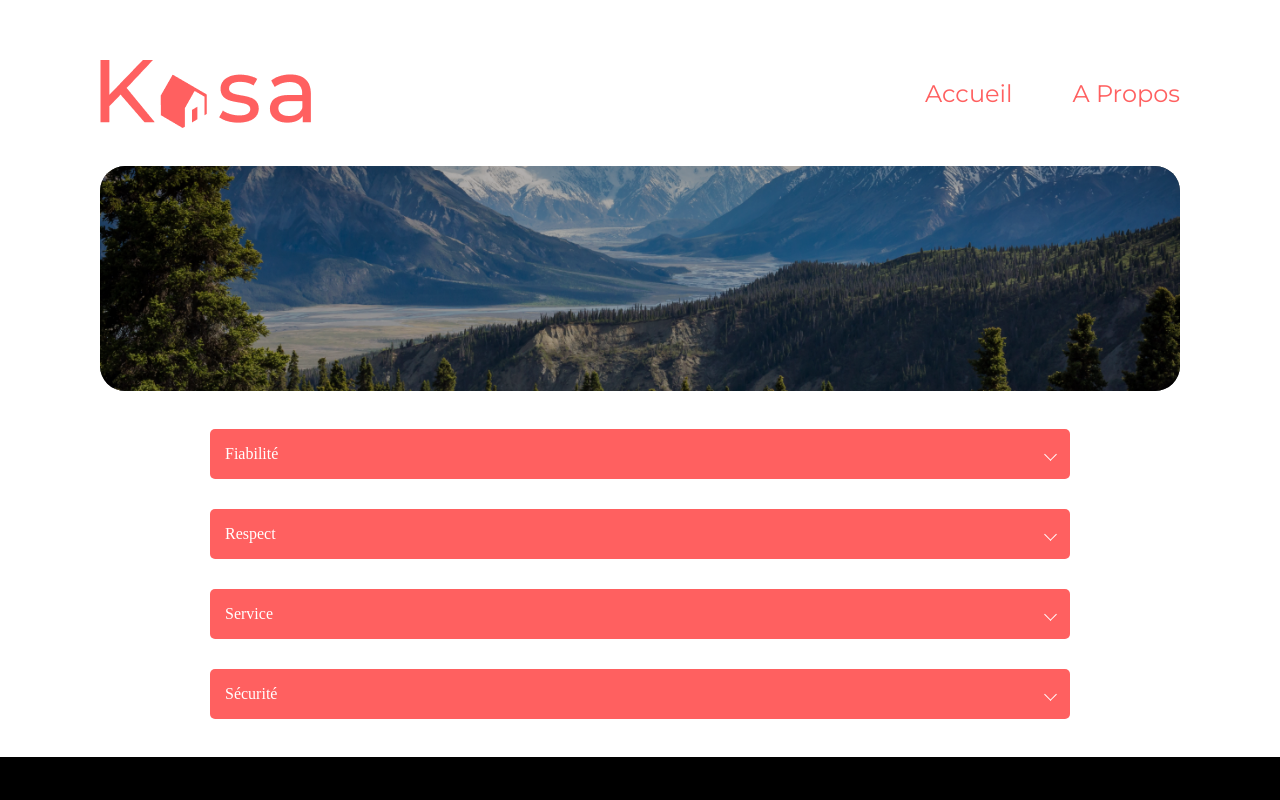
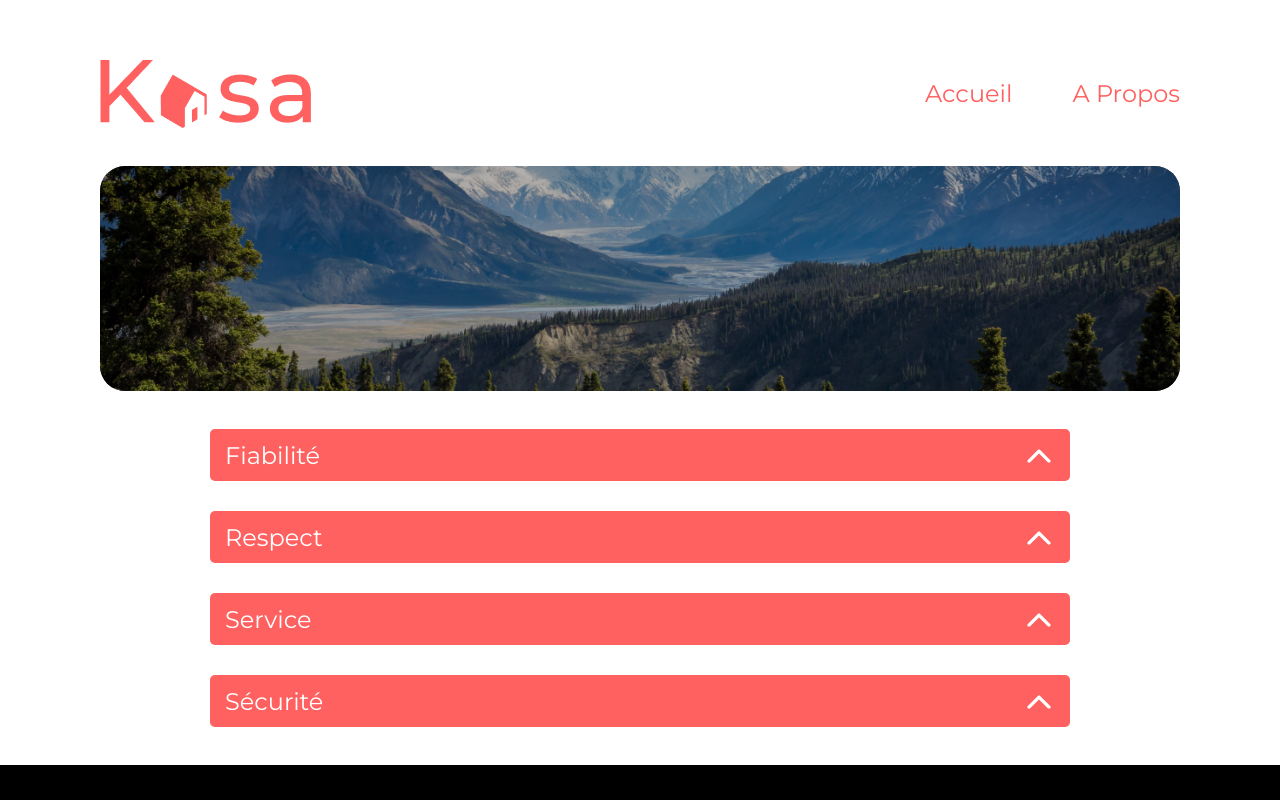
Before and after one commit to Anthax386/kasa-p8, a React (Create React App) app: page /propos in a window 1280 px wide. Shown: the top 800 px of the page. Built offline with nearby package versions, Linux system fonts and the light colour scheme.

Commit message:
dropdown component from about page

```diff
--- a/src/components/Dropdown/dropdown.scss
+++ b/src/components/Dropdown/dropdown.scss
@@ -4,23 +4,88 @@
     display: flex;
     flex-direction: column;
     gap: 30px;
+    position: relative;
+    article {
+        max-height: fit-content;
+        border-radius: 10px 10px 5px 5px;
+        background: #F6F6F6;
+        .aboutText {
+            color:#FF6060;
+            opacity: 0;
+            transform: scaleY(0);
+            padding: 20px;
+            p {
+                padding: 0;
+                margin: 0;
+                color: #FF6060;
+                font-family: Montserrat;
+                font-size: 18px;
+                font-style: normal;
+                font-weight: 400;
+            }
+        }
+        .hidden {
+            display: none;
+        }
         .dropdown {
             display: flex;
             flex-direction: row;
             justify-content: space-between;
             align-items: center;
-        padding: 0 15px;
+            padding: 10px 15px;
             border-radius: 5px;
             background:  #FF6060;
+            cursor: pointer;
             p {
-            color: #fff;
+                margin: 0;
+                color: #FFF;
+                font-family: Montserrat;
+                font-size: 24px;
+                font-style: normal;
+                font-weight: 500;
             }
-        .arrow {
-            width: 8px;
-            height: 8px;
-            border-bottom: 1px solid #fff;
-            border-right: 1px solid #fff;
-            transform: rotate(45deg);
+            svg {
+                width: 32px;
+                height: 32px;
+                flex-shrink: 0;
             }
         }
     }
+}
+
+@keyframes arrowDown {
+    0%{
+        transform: rotate(0);
+    }
+    100% {
+        transform: rotate(180deg);
+    }
+}
+@keyframes arrowUp {
+    0%{
+        transform: rotate(180deg);
+    }
+    100%{
+        transform: rotate(0);
+    }
+}
+@keyframes showText {
+    0%{
+        transform: scaleY(0);
+        opacity: 0;
+    }
+    100%{
+        transform: scaleY(1);
+        opacity: 1;
+    }
+}
+@keyframes hideText {
+    0%{
+        transform: scaleY(1);
+        opacity: 1;
+    }
+    100%{
+        transform: scaleY(0);
+        opacity: 0;
+    }
+}
--- a/src/components/Dropdown/index.jsx
+++ b/src/components/Dropdown/index.jsx
@@ -1,17 +1,42 @@
+import abouts from '../../data/about.json'
+
 function DropDown () {
-    const aboutCat = ['Fiabilité', 'Respect', 'Service', 'Sécurité']
     return (
-        <div className="Dropdowm-div">
-            {aboutCat.map((cat) => {
+        <section className="Dropdowm-div">
+            {abouts.map((about) => {
                 return (
-                    <div className="dropdown">
-                        <p>{cat}</p>
-                        <div className="arrow"></div>
-                    </div>
+                    <article key={about.cat.name}>
+                        <div className="dropdown" onClick={() => dropdown(about.cat)}>
+                            <p>{about.cat.name}</p>
+                            <svg xmlns="http://www.w3.org/2000/svg" width="33" height="32" viewBox="0 0 33 32" fill="none" id={about.cat.name}>
+                                <path d="M15.2897 10.7897C15.9591 10.1202 17.0462 10.1202 17.7157 10.7897L27.9979 21.0719C28.6674 21.7414 28.6674 22.8285 27.9979 23.4979C27.3285 24.1673 26.2414 24.1673 25.572 23.4979L16.5 14.4259L7.42804 23.4926C6.75862 24.162 5.67148 24.162 5.00206 23.4926C4.33265 22.8231 4.33265 21.736 5.00206 21.0666L15.2843 10.7843L15.2897 10.7897Z" fill="white"/>
+                            </svg>
+                        </div>
+                        <div className="aboutText hidden" id={about.cat.name+'text'}>
+                            <p>{about.text}</p>
+                        </div>
+                    </article>
                 )
             })}
-        </div>
+        </section>
     )
 }
 
+function dropdown(about){
+    console.log(about)
+    const arrow = document.querySelector(`#${about.name}`)
+    const text = document.querySelector(`#${about.name}text`)
+    if (about.isOpen === false ) {
+        arrow.style.animation='arrowDown 100ms ease-in-out forwards'
+        text.style.animation='showText 100ms ease-in-out forwards'
+        text.classList.remove('hidden')
+        about.isOpen = true
+    } else {
+        arrow.style.animation='arrowUp 100ms ease-in-out forwards'
+        text.style.animation='hideText 100ms ease-in-out forwards'
+        text.classList.add('hidden')
+        about.isOpen = false
+    }
+}
+
 export default DropDown
--- /dev/null
+++ b/src/data/about.json
@@ -0,0 +1,30 @@
+[
+    {
+        "cat": {
+            "name" : "Fiabilité",
+            "isOpen": false
+        },
+        "text": "Les annonces postées sur Kasa garantissent une fiabilité totale. Les photos sont conformes aux logements, et toutes les informations sont régulièrement vérifiées par nos équipes."
+    },
+    {
+        "cat": {
+            "name":"Respect",
+            "isOpen": false
+        },
+        "text": "La bienveillance fait partie des valeurs fondatrices de Kasa. Tout comportement discriminatoire ou de perturbation du voisinage entraînera une exclusion de notre plateforme."
+    },
+    {
+        "cat":{
+            "name":"Service",
+            "isOpen": false
+        },
+        "text": "La bienveillance fait partie des valeurs fondatrices de Kasa. Tout comportement discriminatoire ou de perturbation du voisinage entraînera une exclusion de notre plateforme."
+    },
+    {
+        "cat": {
+           "name": "Sécurité",
+           "isOpen": false
+        },
+        "text": "La sécurité est la priorité de Kasa. Aussi bien pour bos hôtes que pour les voyageurs, chaque logement correspond au critères de sécurité établis par nos services. En laissant une note aussi bien à l'hôte qu'au locataire, cela permet à nos équipes de vérifier que les standards sont bien respectés. Nous organisons également des ateliers sur la sécurité domestique pour os hôtes."
+    }
+]
```
Lines whose indentation alone changed are shown as unchanged.
